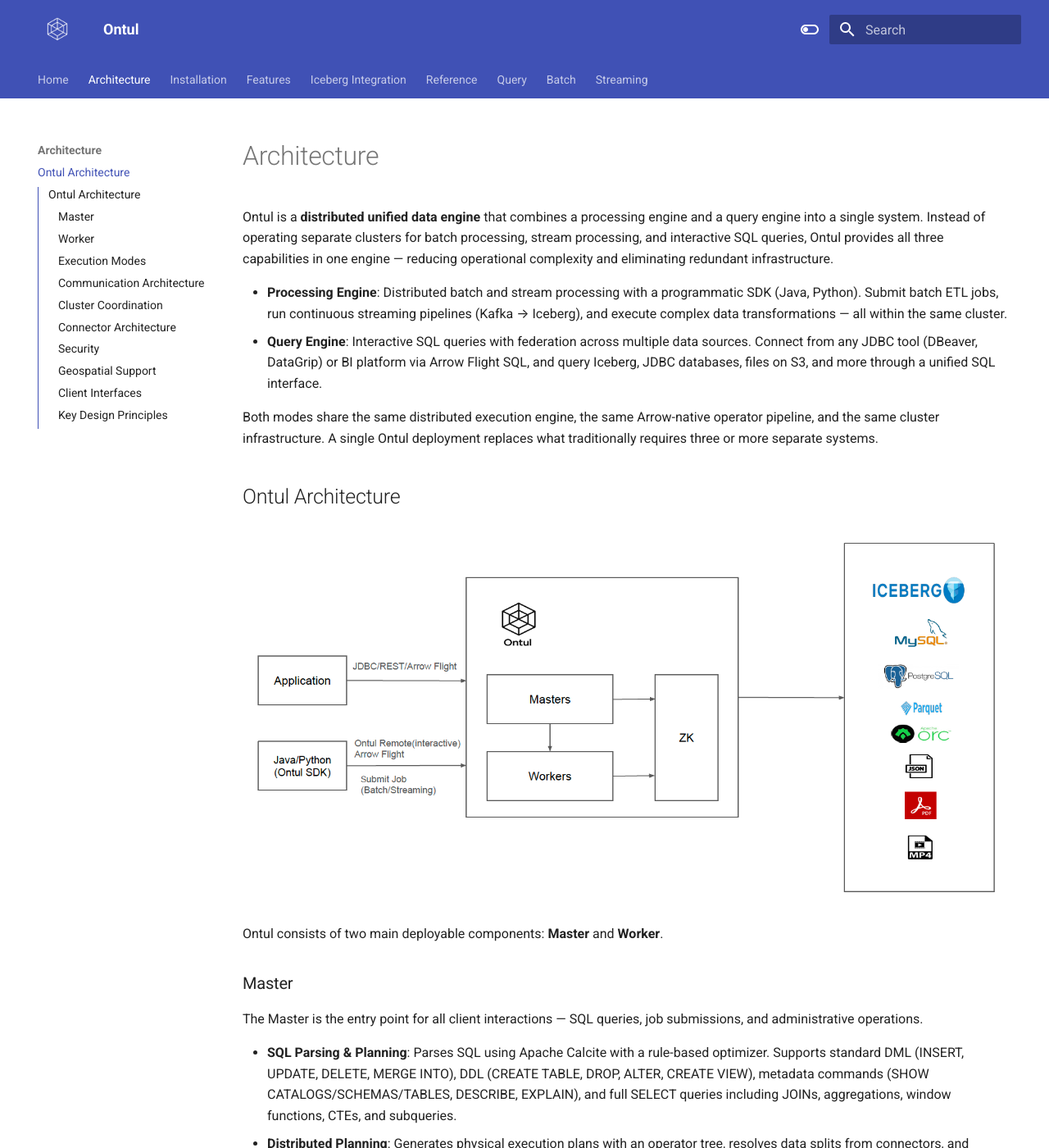
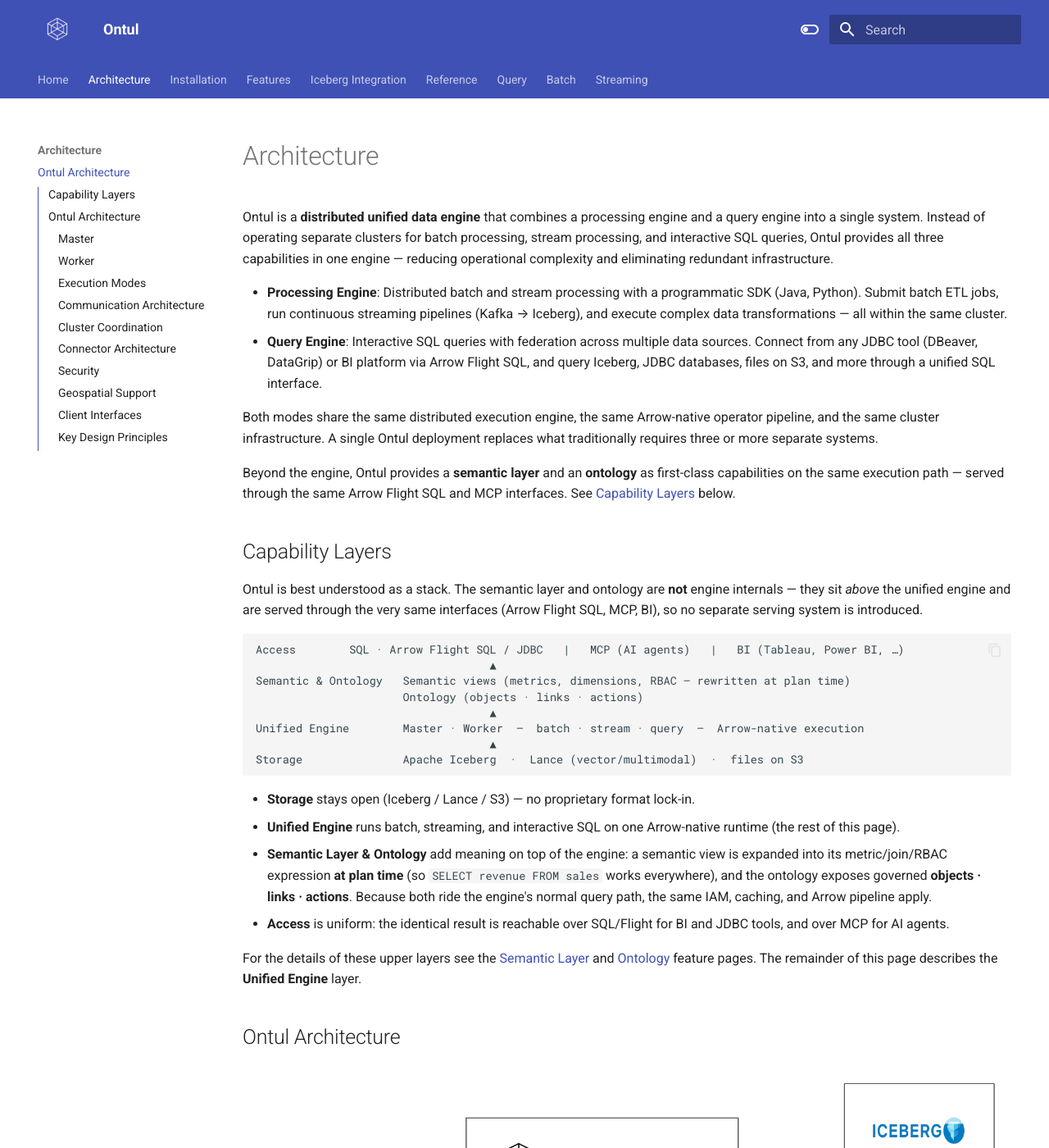
Before and after one commit to cloudcheflabs/ontul-docs, an MkDocs documentation site: the page built from docs/architecture/architecture.md, in a window 1280 px wide and 1400 px high. Shown: the whole window at 82% size. Built offline with MkDocs 1.6.1 and Material for MkDocs 9.7.7, drawn with Linux system fonts in a browser that asks for light colours; the version menu is left out.

Commit message:
docs: surface semantic layer + ontology (landing + architecture), clarify Flight SQL vs JDBC
- index: add a semantic-layer + ontology line to the landing page.
- architecture: intro sentence + a new "Capability Layers" section placing the
  semantic layer and ontology as layers above the unified engine (served over the
  same Arrow Flight SQL / MCP), with links to the feature pages; the rest of the
  page remains the engine layer.
- intro: clarify that Arrow Flight SQL is Ontul's native protocol and JDBC tools
  connect through the Arrow Flight SQL JDBC driver.

Co-Authored-By: Claude Opus 4.8 (1M context) <noreply@anthropic.com>

````diff
--- a/docs/architecture/architecture.md
+++ b/docs/architecture/architecture.md
@@ -6,6 +6,30 @@ Ontul is a **distributed unified data engine** that combines a processing engine
 - **Query Engine**: Interactive SQL queries with federation across multiple data sources. Connect from any JDBC tool (DBeaver, DataGrip) or BI platform via Arrow Flight SQL, and query Iceberg, JDBC databases, files on S3, and more through a unified SQL interface.
 
 Both modes share the same distributed execution engine, the same Arrow-native operator pipeline, and the same cluster infrastructure. A single Ontul deployment replaces what traditionally requires three or more separate systems.
+
+Beyond the engine, Ontul provides a **semantic layer** and an **ontology** as first-class capabilities on the same execution path — served through the same Arrow Flight SQL and MCP interfaces. See [Capability Layers](#capability-layers) below.
+
+## Capability Layers
+
+Ontul is best understood as a stack. The semantic layer and ontology are **not** engine internals — they sit *above* the unified engine and are served through the very same interfaces (Arrow Flight SQL, MCP, BI), so no separate serving system is introduced.
+
+```
+Access        SQL · Arrow Flight SQL / JDBC   |   MCP (AI agents)   |   BI (Tableau, Power BI, …)
+                                   ▲
+Semantic & Ontology   Semantic views (metrics, dimensions, RBAC — rewritten at plan time)
+                      Ontology (objects · links · actions)
+                                   ▲
+Unified Engine        Master · Worker  —  batch · stream · query  —  Arrow-native execution
+                                   ▲
+Storage               Apache Iceberg  ·  Lance (vector/multimodal)  ·  files on S3
+```
+
+- **Storage** stays open (Iceberg / Lance / S3) — no proprietary format lock-in.
+- **Unified Engine** runs batch, streaming, and interactive SQL on one Arrow-native runtime (the rest of this page).
+- **Semantic Layer & Ontology** add meaning on top of the engine: a semantic view is expanded into its metric/join/RBAC expression **at plan time** (so `SELECT revenue FROM sales` works everywhere), and the ontology exposes governed **objects · links · actions**. Because both ride the engine's normal query path, the same IAM, caching, and Arrow pipeline apply.
+- **Access** is uniform: the identical result is reachable over SQL/Flight for BI and JDBC tools, and over MCP for AI agents.
+
+For the details of these upper layers see the [Semantic Layer](../features/semantic-layer.md) and [Ontology](../features/ontology.md) feature pages. The remainder of this page describes the **Unified Engine** layer.
 
 ## Ontul Architecture
 
````
Also changed, not shown: docs/index.md (+5 -1 lines), docs/intro/intro.md (+1 -1 lines).
